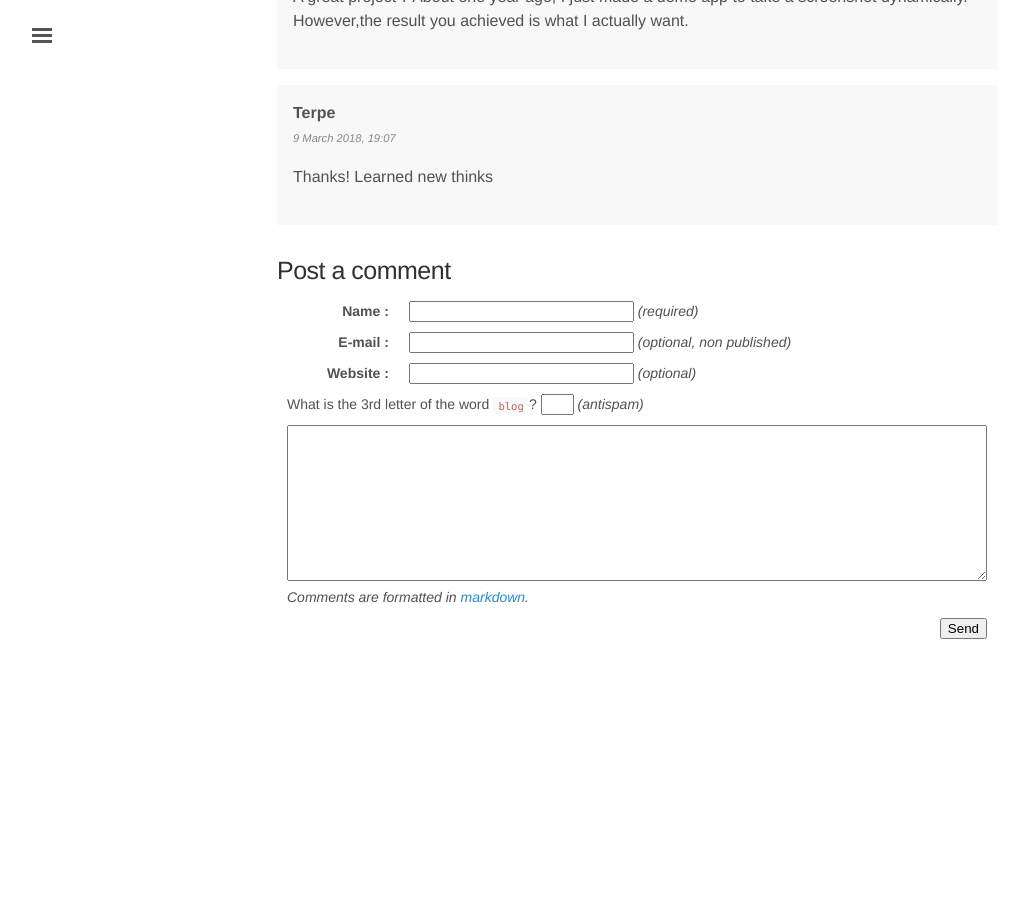
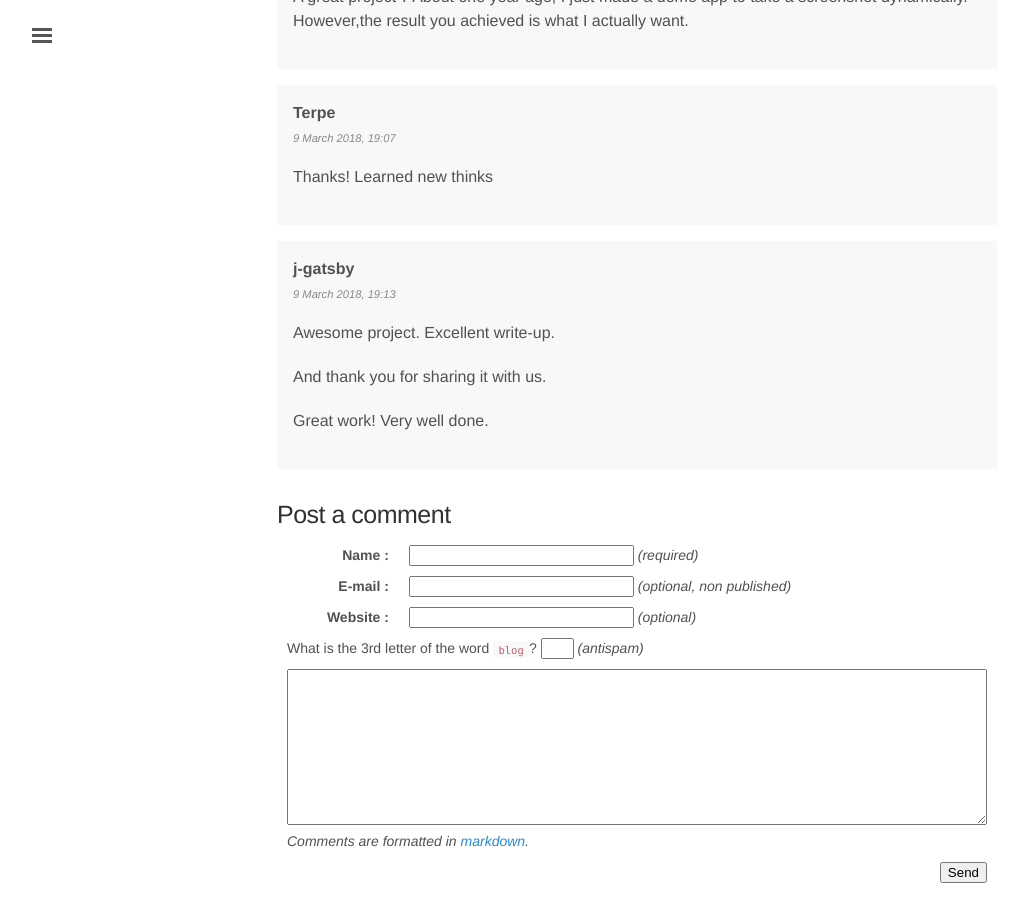
Before and after one commit to rom1v/blog.rom1v.com, a Jekyll site: the page built from _posts/2018-03-08-introducing-scrcpy.md, in a window 1280 px wide and 900 px high, scrolled down 11461 px. Shown: the whole window, without its empty margins (3-1021 px from the left). Built offline with Jekyll 4.4.1, drawn with Linux system fonts in a browser that asks for light colours; before the commit the page ends 12125 px from its top, so only the background shows below that.

Commit message:
Publish comment 11 for scrcpy

```diff
--- a/_data/comments-2018-03-introducing-scrcpy.yaml
+++ b/_data/comments-2018-03-introducing-scrcpy.yaml
@@ -84,3 +84,14 @@
   date: 2018-03-09 19:07:14+01:00
   contents: |
     Thanks! Learned new thinks
+- id: 11
+  author: j-gatsby
+  date: 2018-03-09 19:13:35+01:00
+  contents: |
+    Awesome project.
+    Excellent write-up.
+
+    And thank you for sharing it with us.
+
+    Great work!
+    Very well done.
```
